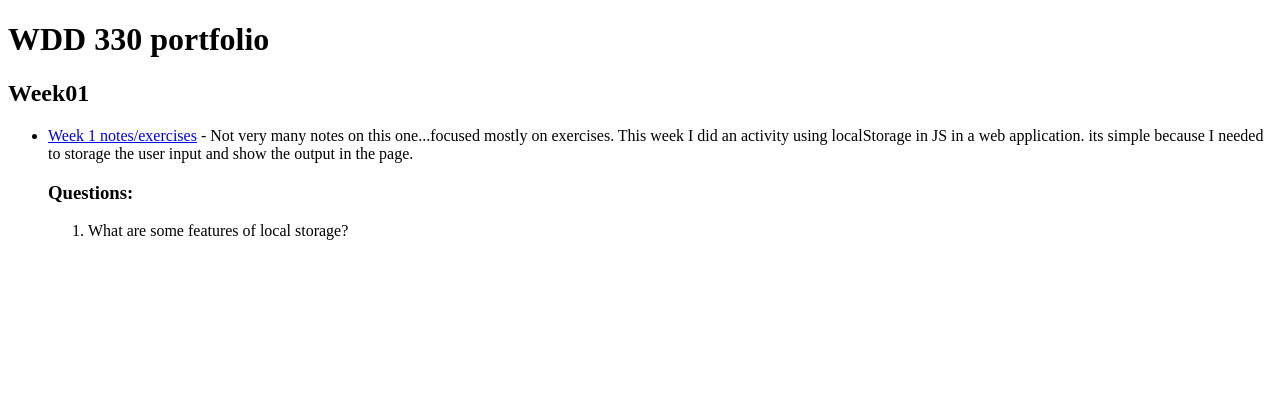
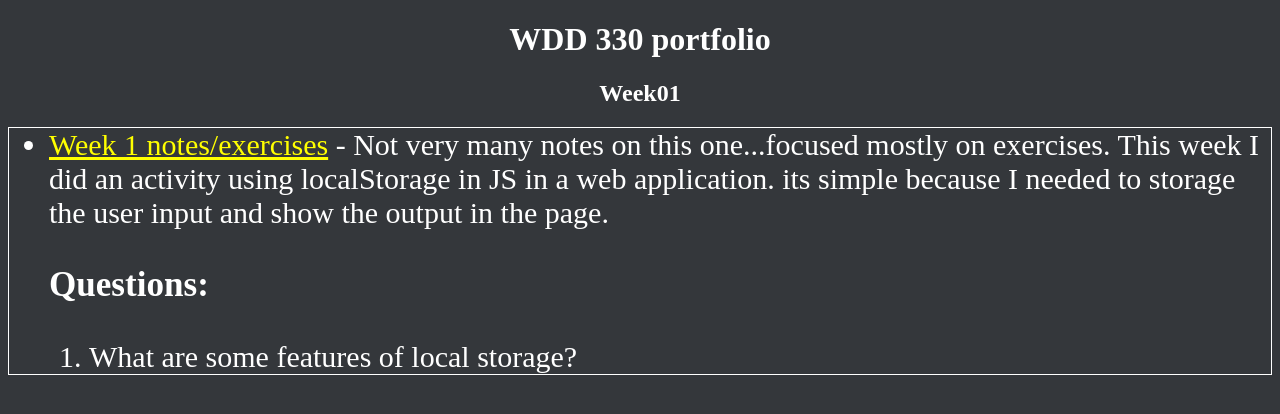
Before and after one commit to marcosamos/WDD-330, a plain HTML site: page week1/index.html in a window 1280 px wide. Drawn offline with Linux system fonts and the light colour scheme.

Commit message:
added styles to week 1

```diff
--- a/week1/index.html
+++ b/week1/index.html
@@ -4,7 +4,7 @@
     <meta charset="UTF-8" />
     <meta name="viewport" content="width=device-width, initial-scale=1.0" />
     <title>WDD 330 portfolio</title>
-    <link rel="stylesheet" href="/styles.css" />
+    <link rel="stylesheet" href="styles.css">
   </head>
   <body>
     <h1>WDD 330 portfolio</h1>
--- /dev/null
+++ b/week1/styles.css
@@ -0,0 +1,19 @@
+body{
+    background-color: rgba(51, 54, 58, 0.992);
+    color: white;
+    text-align: center;
+}
+
+ul{
+    text-align: left;
+    border: 1px solid white;
+
+}
+
+ul  li a{
+    color: yellow;
+}
+
+ul li, ol {
+    font-size: 30px;
+}
```
